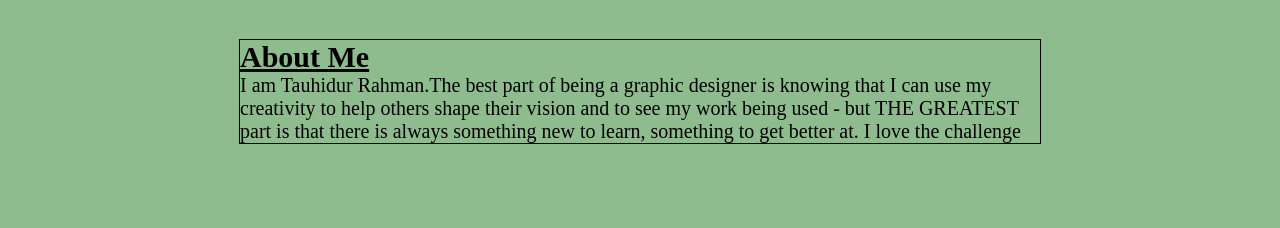
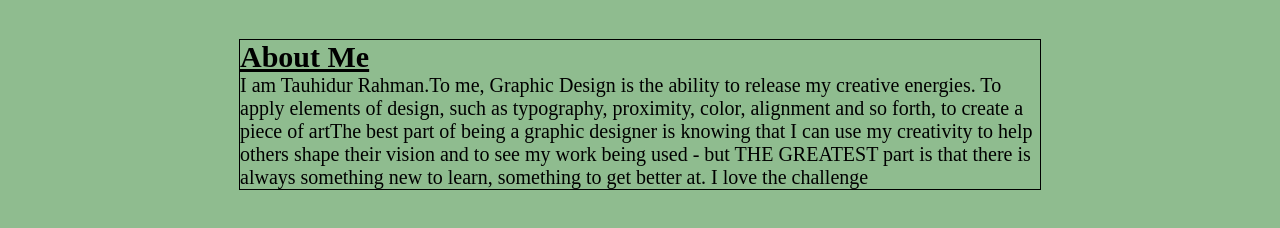
Before and after one commit to Tauhid333/Tauhid333.github.io, a plain HTML site: page index.html in a window 1280 px wide. Shown: the part 844-1072 px from the top of the page. Before the commit the page ends 1048 px from the top, so only its background shows below. Drawn offline with Linux system fonts and the light colour scheme.

Commit message:
Update index.html

```diff
--- a/index.html
+++ b/index.html
@@ -46,7 +46,7 @@
       <div id="about">
 
       <h2 style="font-size:30px;"><u>About Me</u></h2>
-      <p>I am Tauhidur Rahman.The best part of being a graphic designer is knowing that I can use my creativity to help others shape their vision and to see my work being used - but THE GREATEST part is that there is always something new to learn, something to get better at. I love the challenge</p>
+      <p>I am Tauhidur Rahman.To me, Graphic Design is the ability to release my creative energies. To apply elements of design, such as typography, proximity, color, alignment and so forth, to create a piece of artThe best part of being a graphic designer is knowing that I can use my creativity to help others shape their vision and to see my work being used - but THE GREATEST part is that there is always something new to learn, something to get better at. I love the challenge</p>
       </div>
 
 
```
